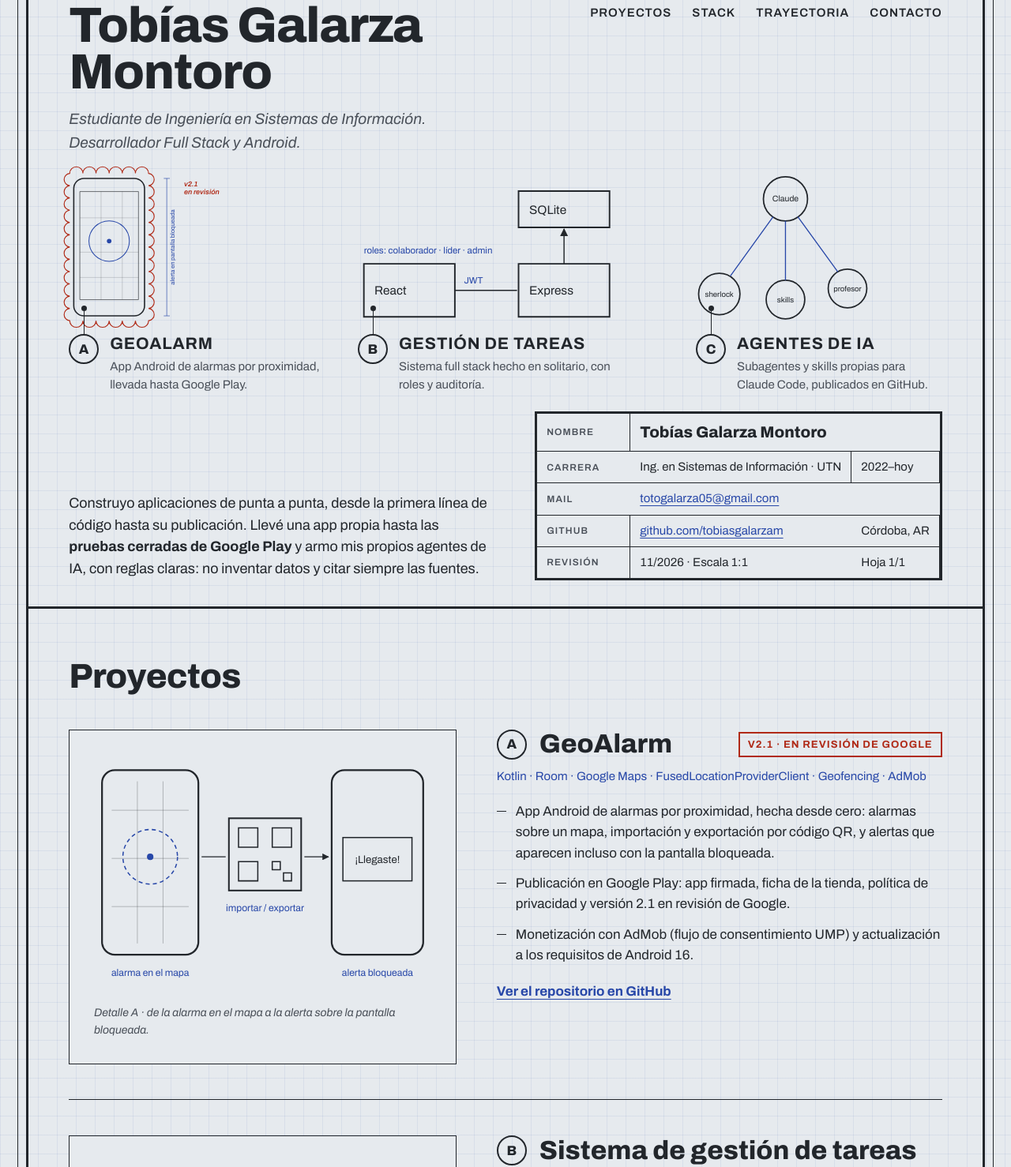
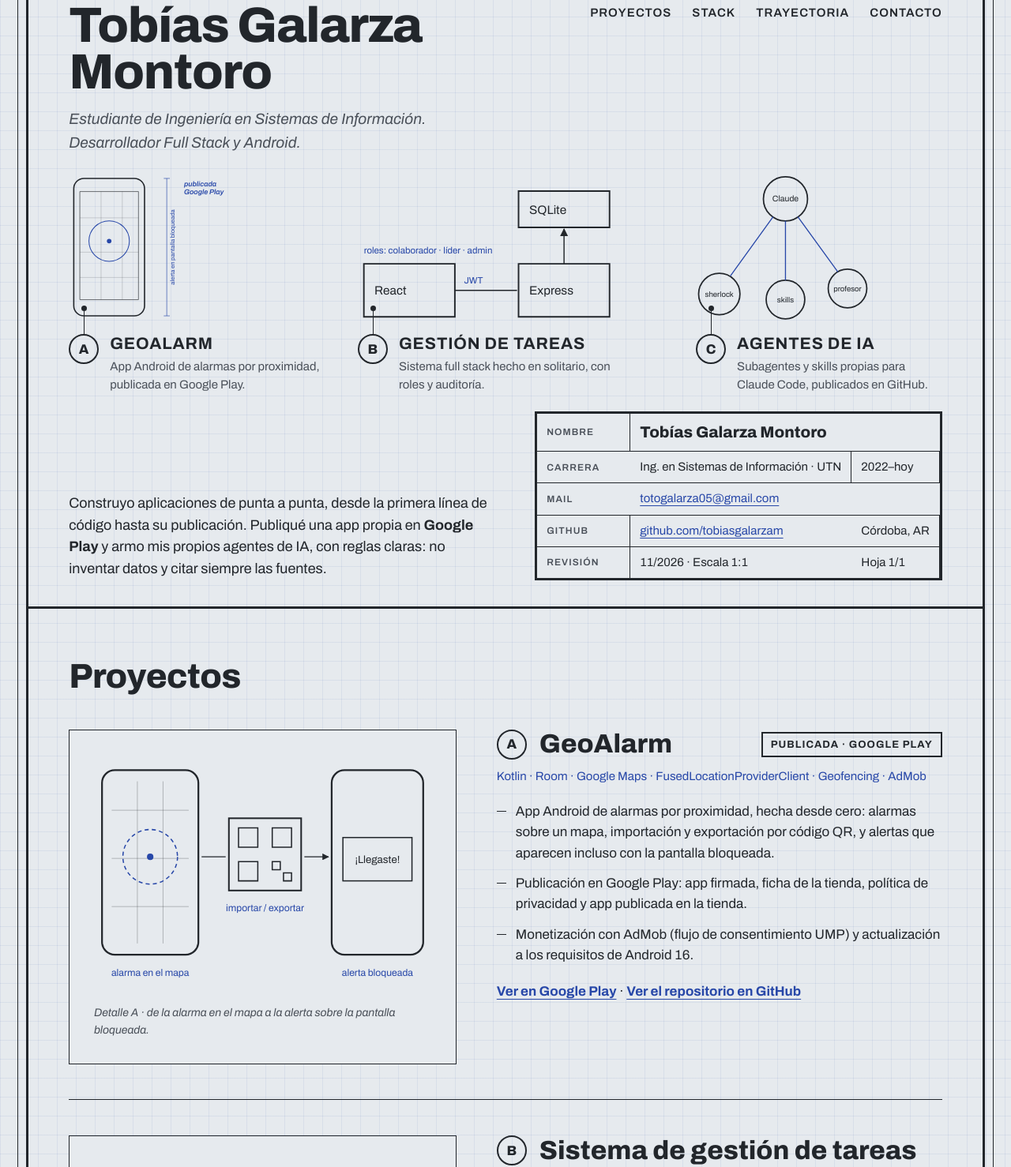
Before and after one commit to tobiasgalarzam/tobiasgalarzam.github.io, a plain HTML site: page index.html in a window 1280 px wide. Shown: the part 75-1553 px from the top of the page at 79% size. Drawn offline with Linux system fonts and the light colour scheme.

Commit message:
GeoAlarm publicada en Google Play
Co-Authored-By: Claude Opus 5.5 <noreply@anthropic.com>

```diff
--- a/index.html
+++ b/index.html
@@ -222,14 +222,13 @@
           <path class="t" d="M22 92 H138 M22 160 H138 M22 210 H138 M64 40 V254 M106 40 V254" stroke-width=".6" opacity=".45" fill="none"/>
           <circle class="a plot" pathLength="1" cx="80" cy="138" r="40" fill="none" stroke-width="1.6" stroke-dasharray="5 4"/>
           <circle cx="80" cy="138" r="4.5" fill="#2747A8"/>
-          <path class="nube" d="M2 4 a13.0 13.0 0 0 1 26.0 0.0 a13.0 13.0 0 0 1 26.0 0.0 a13.0 13.0 0 0 1 26.0 0.0 a13.0 13.0 0 0 1 26.0 0.0 a13.0 13.0 0 0 1 26.0 0.0 a13.0 13.0 0 0 1 26.0 0.0 a12.2 12.2 0 0 1 0.0 24.3 a12.2 12.2 0 0 1 0.0 24.3 a12.2 12.2 0 0 1 0.0 24.3 a12.2 12.2 0 0 1 0.0 24.3 a12.2 12.2 0 0 1 0.0 24.3 a12.2 12.2 0 0 1 0.0 24.3 a12.2 12.2 0 0 1 0.0 24.3 a12.2 12.2 0 0 1 0.0 24.3 a12.2 12.2 0 0 1 0.0 24.3 a12.2 12.2 0 0 1 0.0 24.3 a12.2 12.2 0 0 1 0.0 24.3 a12.2 12.2 0 0 1 0.0 24.3 a13.0 13.0 0 0 1 -26.0 0.0 a13.0 13.0 0 0 1 -26.0 0.0 a13.0 13.0 0 0 1 -26.0 0.0 a13.0 13.0 0 0 1 -26.0 0.0 a13.0 13.0 0 0 1 -26.0 0.0 a13.0 13.0 0 0 1 -26.0 0.0 a12.2 12.2 0 0 1 0.0 -24.3 a12.2 12.2 0 0 1 0.0 -24.3 a12.2 12.2 0 0 1 0.0 -24.3 a12.2 12.2 0 0 1 0.0 -24.3 a12.2 12.2 0 0 1 0.0 -24.3 a12.2 12.2 0 0 1 0.0 -24.3 a12.2 12.2 0 0 1 0.0 -24.3 a12.2 12.2 0 0 1 0.0 -24.3 a12.2 12.2 0 0 1 0.0 -24.3 a12.2 12.2 0 0 1 0.0 -24.3 a12.2 12.2 0 0 1 0.0 -24.3 a12.2 12.2 0 0 1 0.0 -24.3z"/>
           <path class="a" d="M194 14 V286 M188 14 H200 M188 286 H200" stroke-width="1" fill="none"/>
           <text x="210" y="150" font-size="12" fill="#2747A8" text-anchor="middle" transform="rotate(-90 210 150)">alerta en pantalla bloqueada</text>
-          <text class="nube-texto" x="228" y="30" font-size="14"><tspan x="228">v2.1</tspan><tspan x="228" dy="16">en revisión</tspan></text>
+          <text x="228" y="30" font-size="14" fill="#2747A8" font-style="italic" font-weight="600"><tspan x="228">publicada</tspan><tspan x="228" dy="16">Google Play</tspan></text>
         </svg>
         <div class="vista-pie">
           <span class="llamada">A</span>
-          <div><h2>GeoAlarm</h2><p>App Android de alarmas por proximidad, llevada hasta Google Play.</p></div>
+          <div><h2>GeoAlarm</h2><p>App Android de alarmas por proximidad, publicada en Google Play.</p></div>
         </div>
       </a>
 
@@ -271,7 +270,7 @@
       </a>
     </div>
 
-    <p class="lede">Construyo aplicaciones de punta a punta, desde la primera línea de código hasta su publicación. Llevé una app propia hasta las <strong>pruebas cerradas de Google Play</strong> y armo mis propios agentes de IA, con reglas claras: no inventar datos y citar siempre las fuentes.</p>
+    <p class="lede">Construyo aplicaciones de punta a punta, desde la primera línea de código hasta su publicación. Publiqué una app propia en <strong>Google Play</strong> y armo mis propios agentes de IA, con reglas claras: no inventar datos y citar siempre las fuentes.</p>
 
     <div class="rotulo" role="group" aria-label="Rótulo con datos de contacto">
       <span class="k">Nombre</span><span class="n">Tobías Galarza Montoro</span>
@@ -308,14 +307,14 @@
         <figcaption>Detalle A · de la alarma en el mapa a la alerta sobre la pantalla bloqueada.</figcaption>
       </figure>
       <div>
-        <div class="det-cab"><span class="llamada">A</span><h3>GeoAlarm</h3><span class="estado rev">v2.1 · en revisión de Google</span></div>
+        <div class="det-cab"><span class="llamada">A</span><h3>GeoAlarm</h3><span class="estado ok">Publicada · Google Play</span></div>
         <p class="material">Kotlin · Room · Google Maps · FusedLocationProviderClient · Geofencing · AdMob</p>
         <ul>
           <li>App Android de alarmas por proximidad, hecha desde cero: alarmas sobre un mapa, importación y exportación por código QR, y alertas que aparecen incluso con la pantalla bloqueada.</li>
-          <li>Publicación en Google Play: app firmada, ficha de la tienda, política de privacidad y versión 2.1 en revisión de Google.</li>
+          <li>Publicación en Google Play: app firmada, ficha de la tienda, política de privacidad y app publicada en la tienda.</li>
           <li>Monetización con AdMob (flujo de consentimiento UMP) y actualización a los requisitos de Android 16.</li>
         </ul>
-        <a class="ver" href="https://github.com/tobiasgalarzam/GeoAlarm">Ver el repositorio en GitHub</a>
+        <a class="ver" href="https://play.google.com/store/apps/details?id=com.GeoAlarm">Ver en Google Play</a> · <a class="ver" href="https://github.com/tobiasgalarzam/GeoAlarm">Ver el repositorio en GitHub</a>
       </div>
     </article>
 
```
